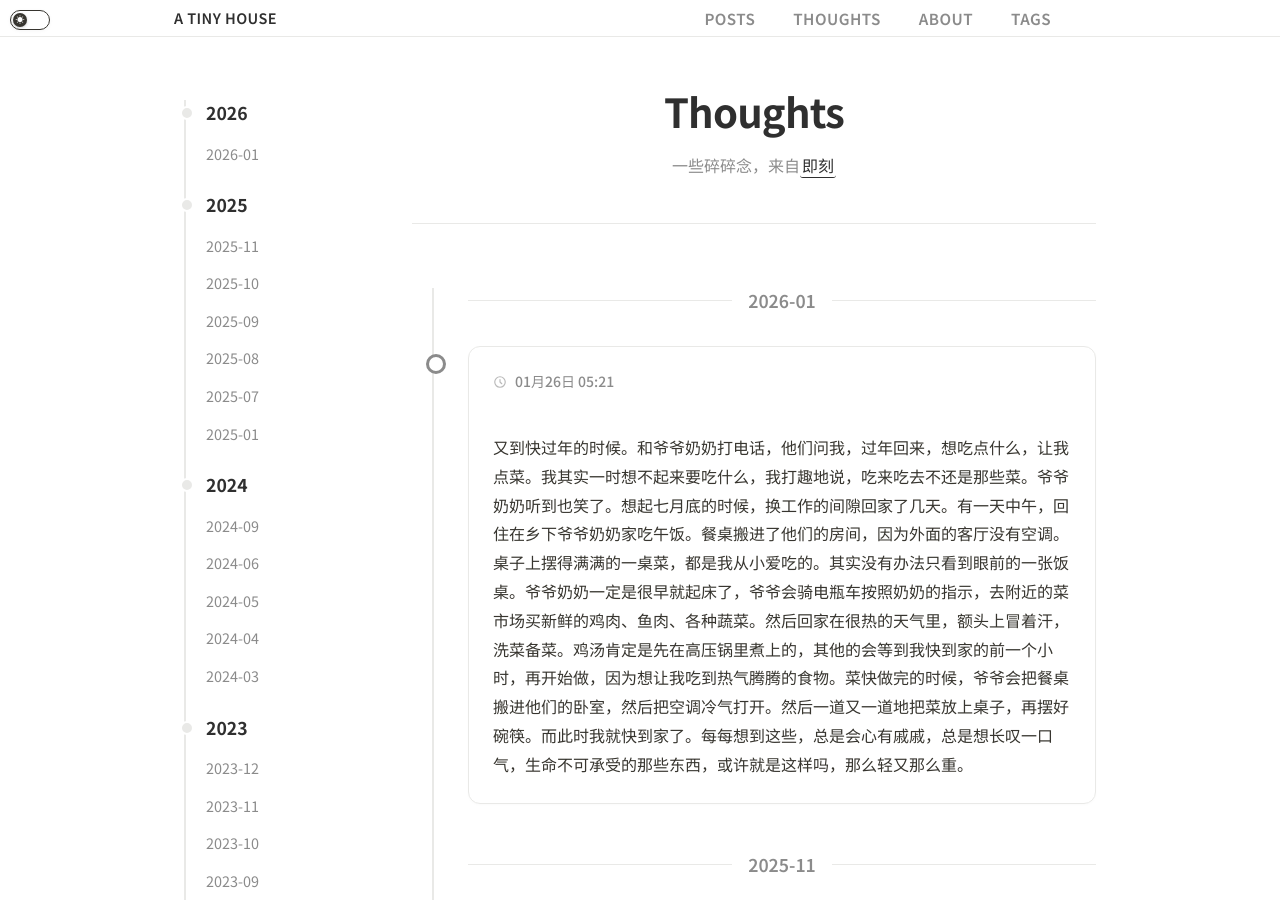
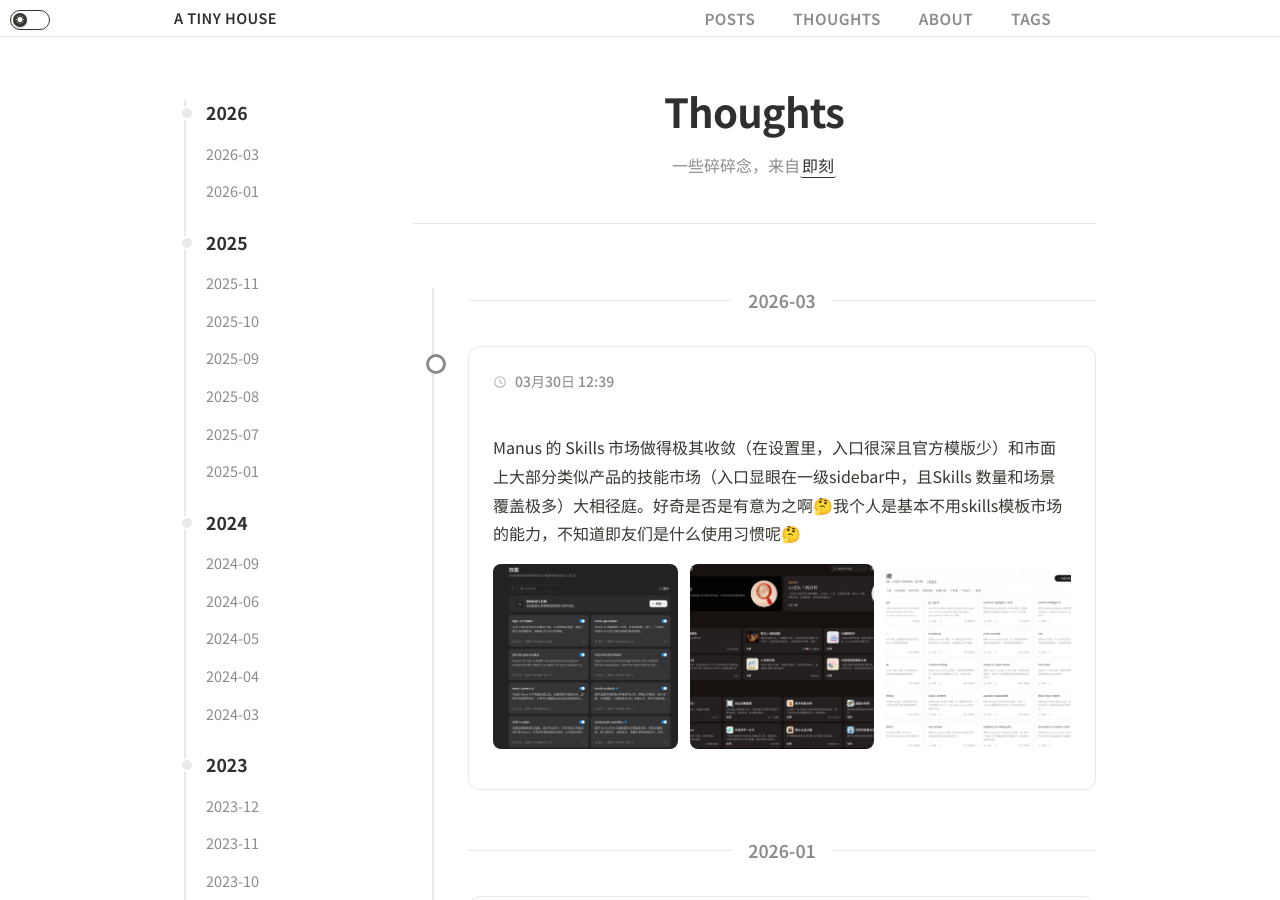
Before and after one commit to atinyhouse/atinyhouse.github.io, a Jekyll site: the page built from _pages/thoughts.html, in a window 1280 px wide and 900 px high. Built offline with Jekyll 4.4.1, drawn with Linux system fonts in a browser that asks for light colours.

Commit message:
chore: auto sync jike thoughts - 2026-03-31 20:01:03
通过 RSSHub 自动同步即刻动态

Co-Authored-By: GitHub Actions <noreply@github.com>

```diff
--- a/_data/thoughts.yml
+++ b/_data/thoughts.yml
@@ -3,11 +3,20 @@
 # ============================================
 #
 # 本文件由 sync_jike_simple.py 自动生成
-# 更新时间: 2026-03-30 12:05:23
+# 更新时间: 2026-03-31 12:01:02
 # 数据来源: RSSHub (https://rsshub.app)
 #
 # ============================================
 
+- date: '2026-03-30'
+  time: '12:39'
+  images:
+  - /assets/thoughts/20260330123952-img1.png
+  - /assets/thoughts/20260330123952-img2.png
+  - /assets/thoughts/20260330123952-img3.png
+  content: Manus 的 Skills 市场做得极其收敛（在设置里，入口很深且官方模版少）和市面上大部分类似产品的技能市场（入口显眼在一级sidebar中，且Skills 数量和场景覆盖极多）大相径庭。好奇是否是有意为之啊🤔我个人是基本不用skills模板市场的能力，不知道即友们是什么使用习惯呢🤔
+  topic: '发布了: Manus 的 Skills 市场做得极其收敛（在设置里，入口很深且官方模版少）和市面上大部分类似产品的技能市场（入口显眼在一级sidebar中，且Skills 数量和场...'
+  source_link: https://m.okjike.com/originalPosts/69ca6f18800201ac68350d6c
 - date: '2026-01-26'
   time: '05:21'
   content: 又到快过年的时候。和爷爷奶奶打电话，他们问我，过年回来，想吃点什么，让我点菜。我其实一时想不起来要吃什么，我打趣地说，吃来吃去不还是那些菜。爷爷奶奶听到也笑了。想起七月底的时候，换工作的间隙回家了几天。有一天中午，回住在乡下爷爷奶奶家吃午饭。餐桌搬进了他们的房间，因为外面的客厅没有空调。桌子上摆得满满的一桌菜，都是我从小爱吃的。其实没有办法只看到眼前的一张饭桌。爷爷奶奶一定是很早就起床了，爷爷会骑电瓶车按照奶奶的指示，去附近的菜市场买新鲜的鸡肉、鱼肉、各种蔬菜。然后回家在很热的天气里，额头上冒着汗，洗菜备菜。鸡汤肯定是先在高压锅里煮上的，其他的会等到我快到家的前一个小时，再开始做，因为想让我吃到热气腾腾的食物。菜快做完的时候，爷爷会把餐桌搬进他们的卧室，然后把空调冷气打开。然后一道又一道地把菜放上桌子，再摆好碗筷。而此时我就快到家了。每每想到这些，总是会心有戚戚，总是想长叹一口气，生命不可承受的那些东西，或许就是这样吗，那么轻又那么重。
```
Also changed, not shown: assets/thoughts/20260330123952-img1.png (added), assets/thoughts/20260330123952-img2.png (added), assets/thoughts/20260330123952-img3.png (added).
